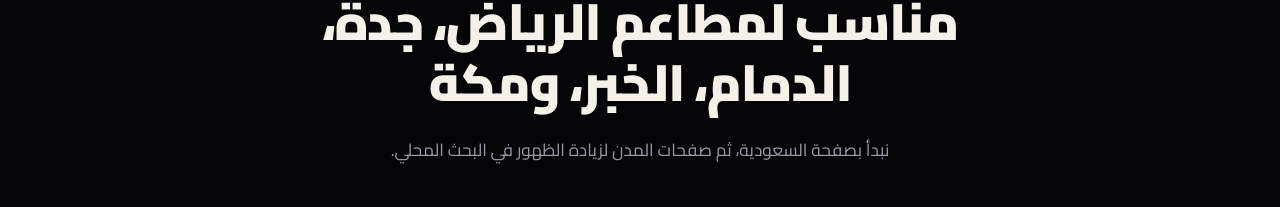
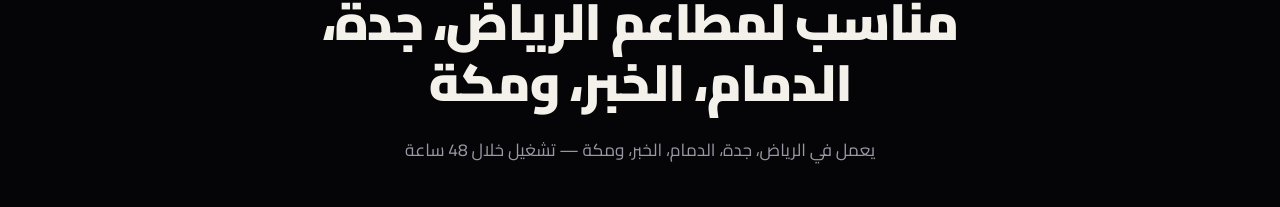
Before and after one commit to rawabat/GetRawabat.com, a plain HTML site: page saudi_whatsapp_bot_page.html in a window 1280 px wide. Shown: the part 5967-6174 px from the top of the page. Drawn offline with Linux system fonts and the light colour scheme.

Commit message:
Revise Saudi targeting section for clarity
Updated the content to specify that the service operates within 48 hours in Riyadh, Jeddah, Dammam, Khobar, and Mecca.

```diff
--- a/saudi_whatsapp_bot_page.html
+++ b/saudi_whatsapp_bot_page.html
@@ -430,7 +430,7 @@
     </section>
 
     <section id="cities" class="section section--cities">
-      <div class="container"><div class="section-head reveal"><span class="tag tag--teal">استهداف السعودية</span><h2>مناسب لمطاعم الرياض، جدة، الدمام، الخبر، ومكة</h2><p>نبدأ بصفحة السعودية، ثم صفحات المدن لزيادة الظهور في البحث المحلي.</p></div><div class="local-keywords reveal"><a href="/riyadh-whatsapp-bot/">بوت واتساب مطاعم الرياض</a><a href="/jeddah-whatsapp-bot/">نظام طلبات واتساب جدة</a><span>أتمتة مطاعم الدمام</span><span>بوت مطاعم الخبر</span><span>طلبات واتساب مكة</span></div></div>
+      <div class="container"><div class="section-head reveal"><span class="tag tag--teal">استهداف السعودية</span><h2>مناسب لمطاعم الرياض، جدة، الدمام، الخبر، ومكة</h2><p>يعمل في الرياض، جدة، الدمام، الخبر، ومكة — تشغيل خلال 48 ساعة</p></div><div class="local-keywords reveal"><a href="/riyadh-whatsapp-bot/">بوت واتساب مطاعم الرياض</a><a href="/jeddah-whatsapp-bot/">نظام طلبات واتساب جدة</a><span>أتمتة مطاعم الدمام</span><span>بوت مطاعم الخبر</span><span>طلبات واتساب مكة</span></div></div>
     </section>
 
     <section id="about" class="section section--about section--muted">
```
